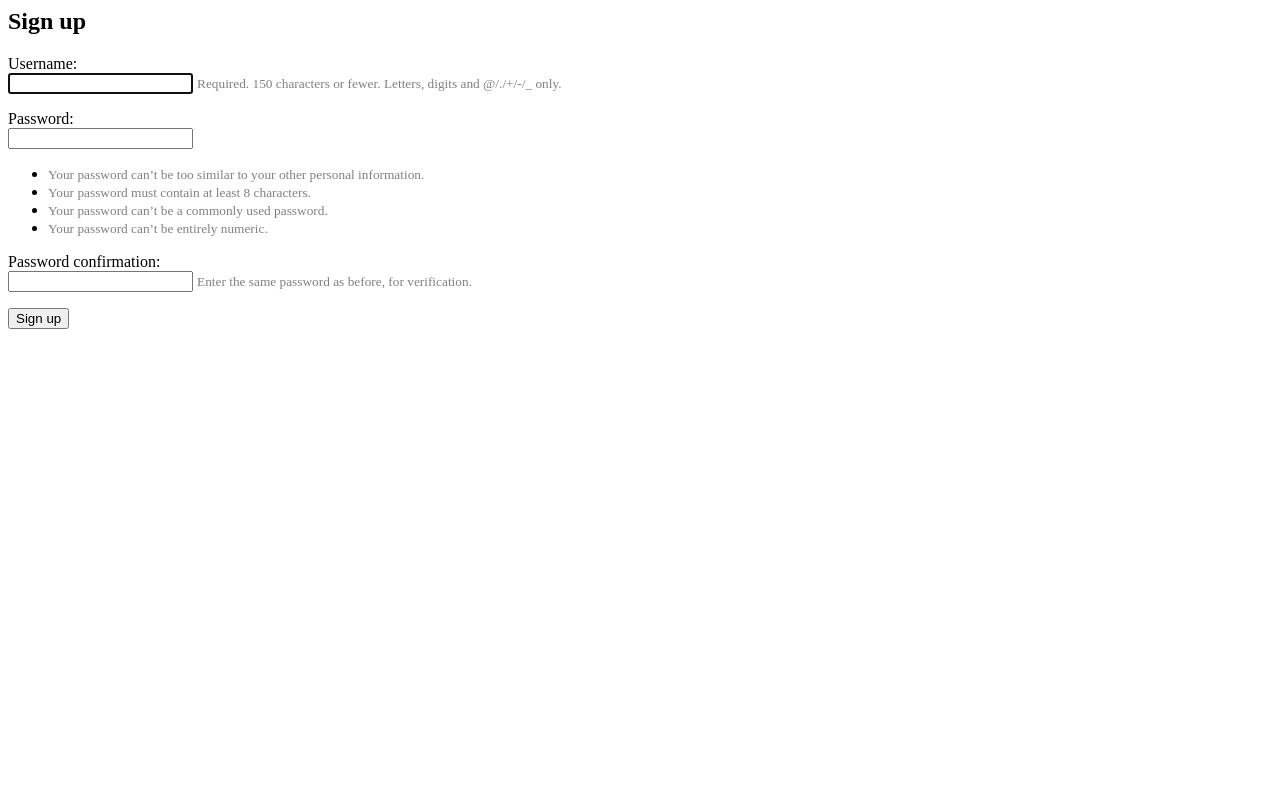
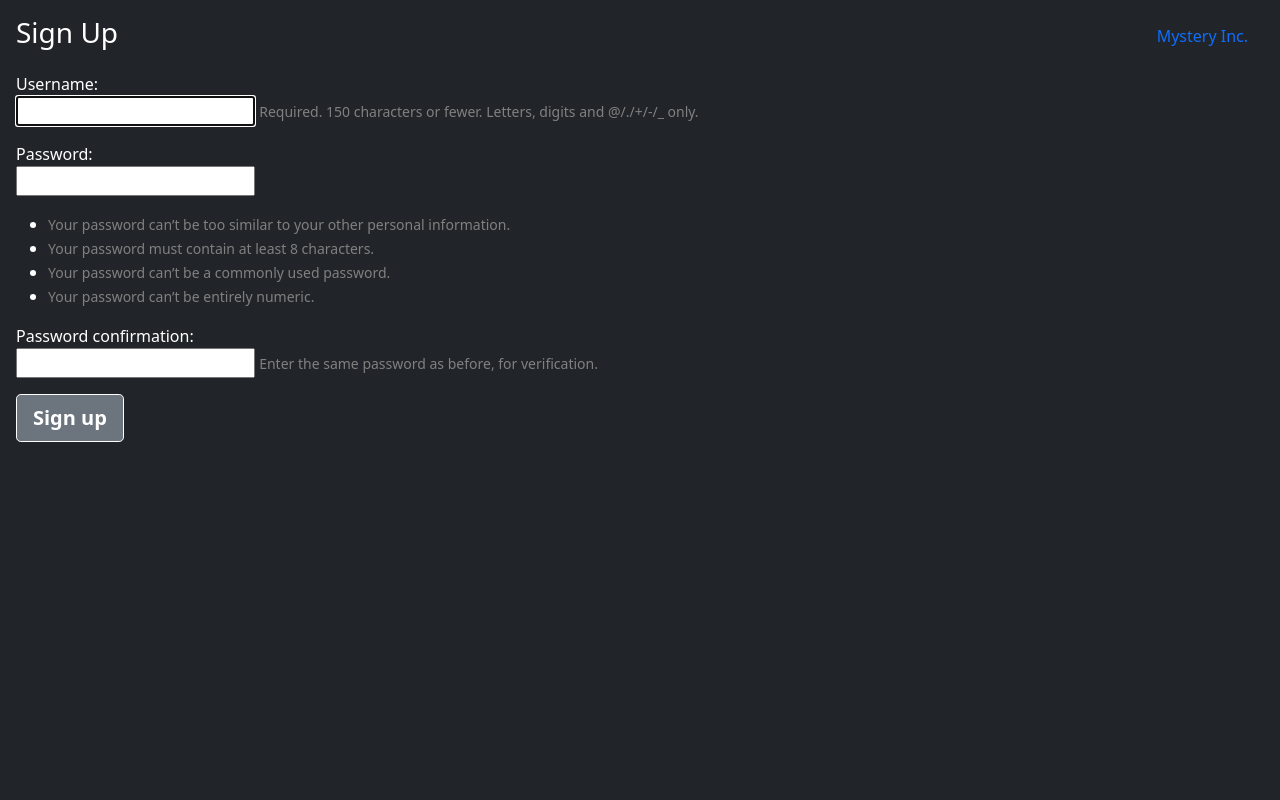
Before and after one commit to JACruz812/MysteryInc447, a Django app: page /signup/ in a window 1280 px wide. Run offline with Django 3.2, Linux system fonts and the light colour scheme.

Commit message:
Updated the home.html with css framework.

```diff
--- a/mysite/templates/signup.html
+++ b/mysite/templates/signup.html
@@ -1,6 +1,21 @@
 <!--This html file is used to render the sign up web page to create a user account-->
 {% block content %}
-  <h2>Sign up</h2>
+<head>
+  <meta charset="UTF-8">
+  <link href="https://cdn.jsdelivr.net/npm/bootstrap@5.0.0-beta3/dist/css/bootstrap.min.css" rel="stylesheet" integrity="sha384-eOJMYsd53ii+scO/bJGFsiCZc+5NDVN2yr8+0RDqr0Ql0h+rP48ckxlpbzKgwra6" crossorigin="anonymous">
+  <title>Sign Up</title>
+</head>
+
+<body class="d-flex h-100 text-left text-white bg-dark">
+  <div class="cover-container d-flex w-100 h-100 p-3 mx-auto flex-column">
+    <header class="mb-3">
+      <div>
+      <h3 class="float-md-start mb-0">Sign Up</h3>
+      <nav class="nav nav-masthead justify-content-center float-md-end">
+                        <a class="nav-link active" aria-current="page">Mystery Inc.</a>
+        </nav>
+      </div>
+    </header>
   <!--  Post form is used to input data from user into sqlite DB-->
     <form method="post">
       {% csrf_token %}
@@ -19,7 +34,10 @@
       {% endfor %}
   <!--    create submit button for sign up form -->
 
-    <button type="submit" id="submitButton">Sign up</button>
+      <button type="submit" class="btn btn-lg btn-secondary fw-bold border-white bg-blue" id="submitButton">Sign up</button>
 
     </form>
+  </div>
+  <script src="https://cdn.jsdelivr.net/npm/bootstrap@5.0.0-beta3/dist/js/bootstrap.bundle.min.js" integrity="sha384-JEW9xMcG8R+pH31jmWH6WWP0WintQrMb4s7ZOdauHnUtxwoG2vI5DkLtS3qm9Ekf" crossorigin="anonymous"></script>
+</body>
 {% endblock %}
```
Lines whose indentation alone changed are shown as unchanged.
